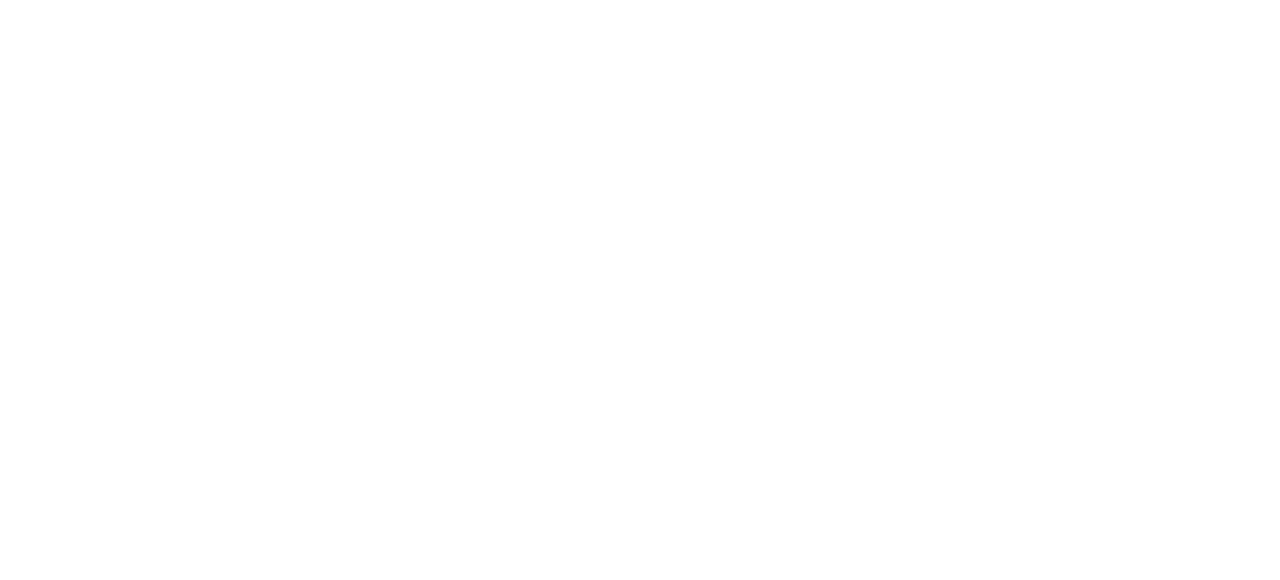
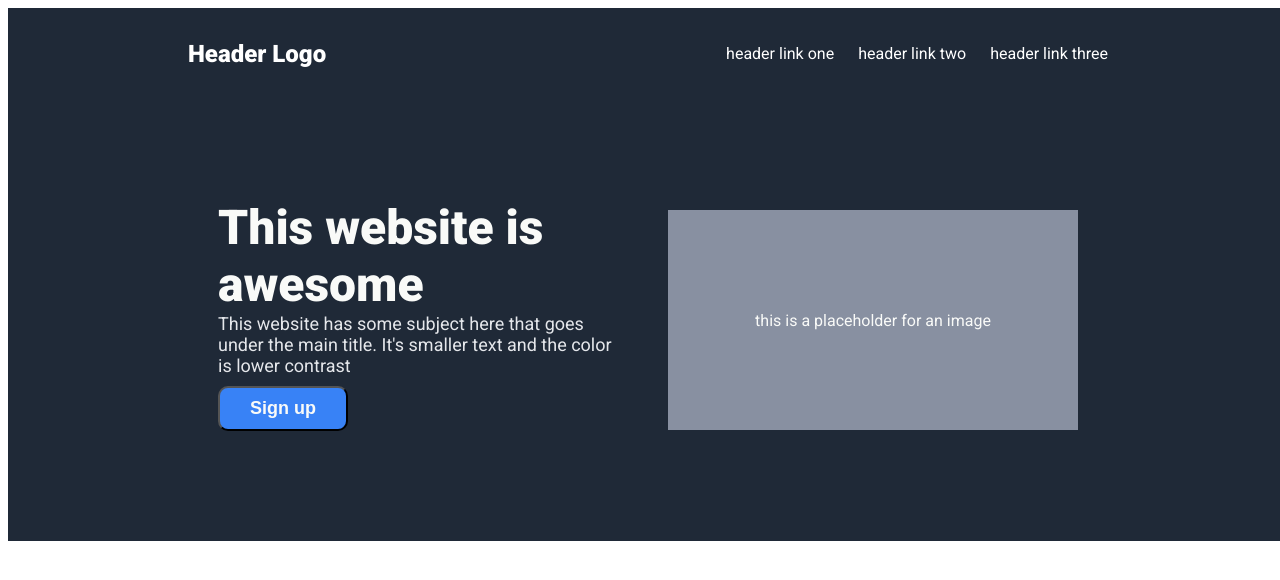
Before and after one commit to Castaneda88/landing-page, a plain HTML site: page index.html in a window 1280 px wide. Drawn offline with Linux system fonts and the light colour scheme; files whose address does not match are found by name.

Commit message:
add header logo, links, and subsection
this provides presentation to the wabpage and
offers structure for client readability
and structured navigation

```diff
--- a/index.html
+++ b/index.html
@@ -7,8 +7,27 @@
     <title>Document</title>
 </head>
 <body>
-    <div class="header"></div>
-    <div></div>
+    <div class="header">
+        <div class="header-logo">
+            Header Logo
+        </div>
+        <div class="header-links">
+            <ul>
+                <li class="header-link one"><a href="#">header link one</a></li>
+                <li class="header-link two"><a href="#">header link two</a></li>
+                <li class="header-link three"><a href="#">header link three</a></li>
+            </ul>
+        </div>
+    </div>
+    <div class="section-1">
+        <div class="section-1a">
+            <div>This website is awesome</div>
+            <p>This website has some subject here that goes under the main title. It's smaller text and the color is lower contrast</p>
+            <button>Sign up</button>
+        </div>
+        <div class="section-1b">
+            <p>this is a placeholder for an image</p></div>
+    </div>
     <div></div>
     <div></div>
     <div class="footer"></div>
--- a/styles/styles.css
+++ b/styles/styles.css
@@ -0,0 +1,88 @@
+@import url('https://fonts.googleapis.com/css2?family=Roboto:ital,wght@0,100..900;1,100..900&display=swap');
+
+body{
+    font-family:'Roboto';
+    width: 100%;
+    height:100vh;
+}
+
+.header{
+    display:flex;
+    align-items: center;
+    font-family: 'Roboto';
+    background: #1F2937;
+    color:white;
+    justify-content:space-between;
+    padding:20px 0;
+}
+
+.header-logo{
+    margin:auto;
+    font-weight: 900;
+    font-size: x-large;
+}
+
+.header-links ul{
+    display:flex;
+    gap:24px;
+    list-style-type: none;
+}
+
+ul a{
+    text-decoration: none;
+    color: white;
+}
+
+.header-links{
+    justify-content: center;
+    margin:auto;
+}
+
+.section-1{
+    background:#1F2937;
+    display:flex;
+    align-items: center;
+    justify-content: space-between;
+    padding:100px 210px;
+    gap:40px;
+
+}
+
+.section-1a div{
+    font-size: 48px;
+    color:#F9FAF8;
+    font-weight:900;
+}
+
+.section-1a p{
+    font-size: 18px;
+    color:#E5E7EB;
+    margin:0;
+}
+
+button{
+    padding:10px 30px;
+    background-color:#3882F6;
+    color:#F9FAF8;
+    font-weight: 900;
+    border-radius: 10px;
+    font-size: 18px;
+    margin:10px 0;
+}
+
+.section-1b{
+    text-align: center;
+    background-color:#8890a1;
+    height:220px;
+    align-content: center;
+}
+
+.section-1b p{
+    color:#F9FAF8;
+    flex-wrap:wrap;
+}
+
+.section-1a,
+.section-1b{
+    flex:1 1 0;
+}
```
